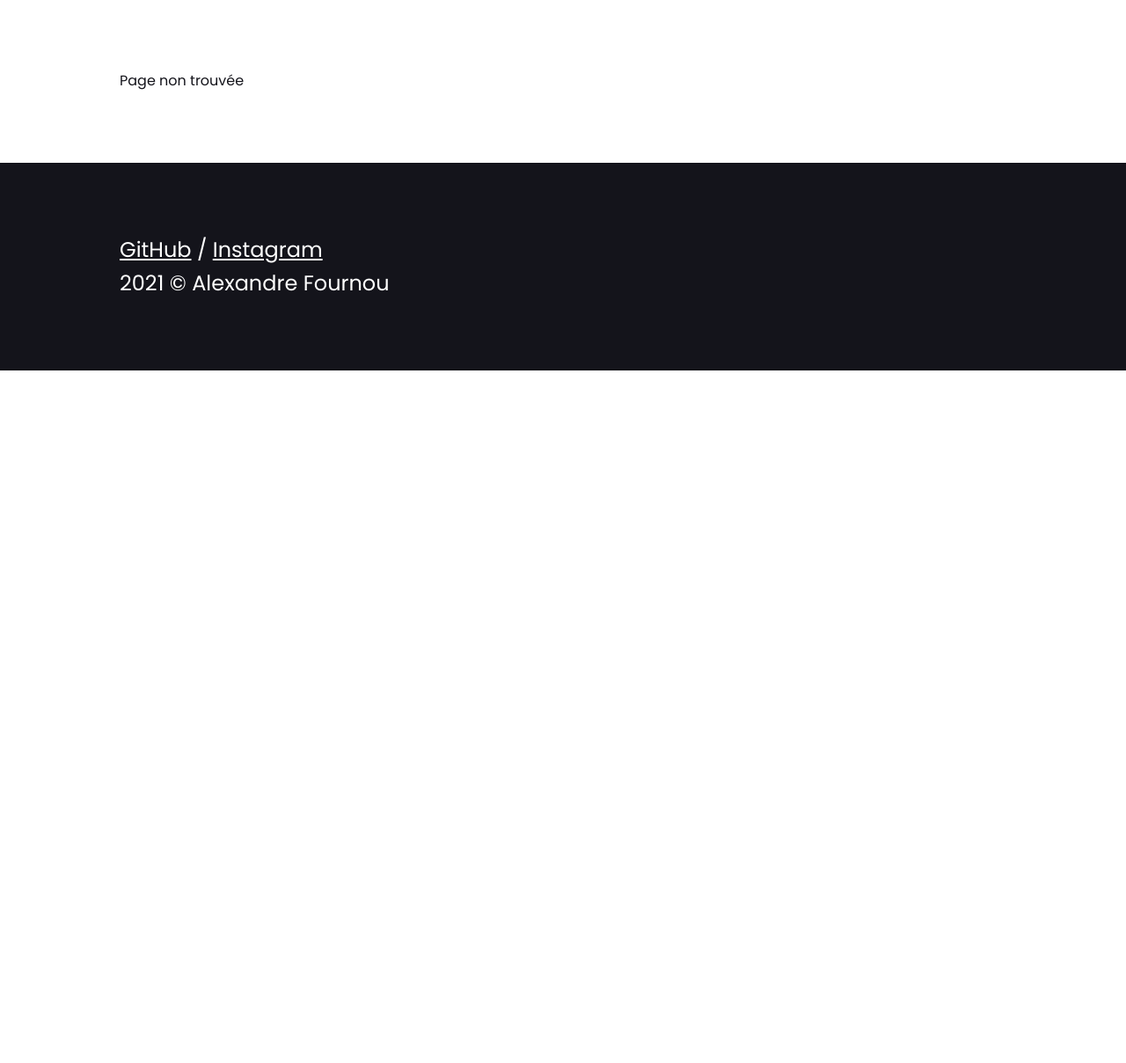
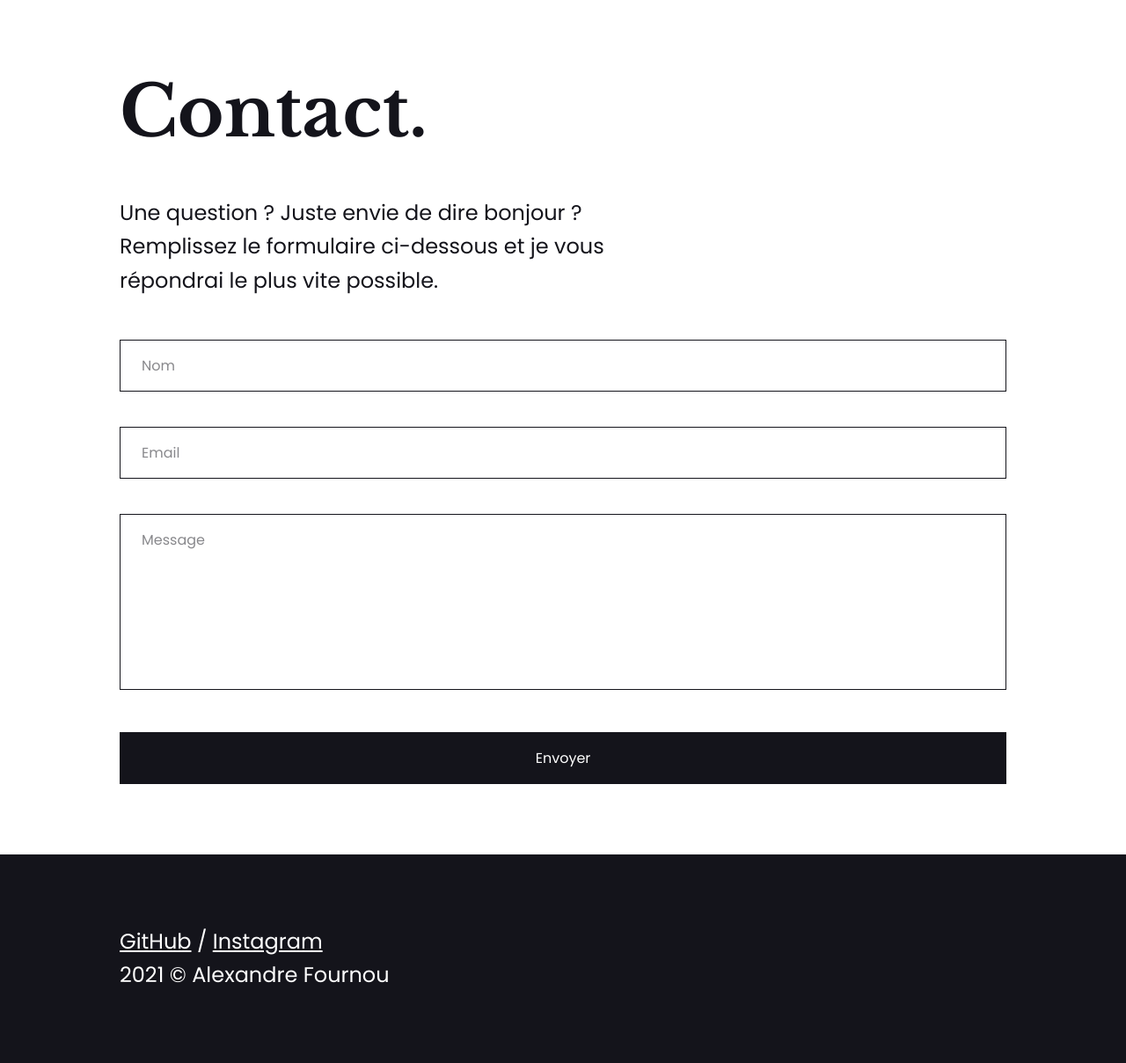
Before and after one commit to Frnalex/blog, a PHP site: page /index.php?route=contact in a window 1280 px wide. Shown: the part 73-1281 px from the top of the page at 88% size. Before the commit the page ends 494 px from the top, so only its background shows below. Run offline with PHP 8.4, Linux system fonts and the light colour scheme.

Commit message:
Contact page & Contact form validation

```diff
--- a/config/Router.php
+++ b/config/Router.php
@@ -59,6 +59,8 @@ class Router
                     $this->backController->deleteUser($this->request->getGet()->get('userId'), $this->request->getGet()->get('token'));
                 } elseif ($route === 'administration') {
                     $this->backController->administration();
+                } elseif ($route === 'contact') {
+                    $this->frontController->contact($this->request->getPost());
                 } else {
                     $this->errorController->errorNotFound();
                 }
--- a/public/css/main.css
+++ b/public/css/main.css
@@ -848,35 +848,45 @@ body .ml-5 {
   gap: calc(3 * var(--space));
 }
 
-.form input {
+.form input,
+.form textarea {
   width: 100%;
   padding: calc(2 * var(--space)) calc(3 * var(--space));
   border: 1px solid var(--color-dark);
 }
 
-.form input::-webkit-input-placeholder {
+.form input::-webkit-input-placeholder,
+.form textarea::-webkit-input-placeholder {
   color: var(--color-dark);
   opacity: 0.5;
 }
 
-.form input:-ms-input-placeholder {
+.form input:-ms-input-placeholder,
+.form textarea:-ms-input-placeholder {
   color: var(--color-dark);
   opacity: 0.5;
 }
 
-.form input::-ms-input-placeholder {
+.form input::-ms-input-placeholder,
+.form textarea::-ms-input-placeholder {
   color: var(--color-dark);
   opacity: 0.5;
 }
 
-.form input::placeholder {
+.form input::placeholder,
+.form textarea::placeholder {
   color: var(--color-dark);
   opacity: 0.5;
 }
 
+.form textarea {
+  resize: none;
+  min-height: 200px;
+}
+
 @media (min-width: 768px) {
   .form {
-    gap: calc(6 * var(--space));
+    gap: calc(5 * var(--space));
   }
 }
 
--- a/public/css/sass/components/_form.scss
+++ b/public/css/sass/components/_form.scss
@@ -2,7 +2,8 @@
     display: grid;
     gap: space(3);
 
-    input {
+    input,
+    textarea {
         width: 100%;
         padding: space(2) space(3);
         border: 1px solid var(--color-dark);
@@ -12,10 +13,15 @@
             opacity: 0.5;
         }
     }
+
+    textarea {
+        resize: none;
+        min-height: 200px;
+    }
 }
 
 @include up(768) {
     .form {
-        gap: space(6);
+        gap: space(5);
     }
 }
--- a/src/constraint/UserValidation.php
+++ b/src/constraint/UserValidation.php
@@ -62,13 +62,13 @@ class UserValidation extends Validation
     private function checkPassword($name, $value)
     {
         if ($this->constraint->notBlank($name, $value)) {
-            return $this->constraint->notBlank('pseudo', $value);
+            return $this->constraint->notBlank('mot de passe', $value);
         }
         if ($this->constraint->minLength($name, $value, 8)) {
-            return $this->constraint->minLength('pseudo', $value, 8);
+            return $this->constraint->minLength('mot de passe', $value, 8);
         }
         if ($this->constraint->maxLength($name, $value, 255)) {
-            return $this->constraint->maxLength('pseudo', $value, 255);
+            return $this->constraint->maxLength('mot de passe', $value, 255);
         }
         return null;
     }
--- a/src/constraint/Validation.php
+++ b/src/constraint/Validation.php
@@ -18,6 +18,10 @@ class Validation
             $userValidation = new UserValidation();
             return $userValidation->check($data);
         }
+        if ($name === 'Contact') {
+            $contactValidation = new ContactValidation();
+            return $contactValidation->check($data);
+        }
         return null;
     }
 }
--- a/src/controller/Controller.php
+++ b/src/controller/Controller.php
@@ -37,7 +37,6 @@ abstract class Controller
     {
         if (!$this->session->get('token') || $this->session->get('token') != $token) {
             $this->session->set('need_token', 'Le token a expiré');
-            header('Location: /index.php');
         } else {
             return true;
         }
--- a/src/controller/FrontController.php
+++ b/src/controller/FrontController.php
@@ -10,7 +10,8 @@ class FrontController extends Controller
     {
         $articles = $this->articleDAO->getArticles();
         return $this->view->render(
-            'home', [
+            'home',
+            [
                 'articles' => $articles
             ]
         );
@@ -21,7 +22,8 @@ class FrontController extends Controller
         $article = $this->articleDAO->getArticle($articleId);
         $comments = $this->commentDAO->getCommentsFromArticle($articleId);
         return $this->view->render(
-            'single', [
+            'single',
+            [
                 'article' => $article,
                 'comments' => $comments,
             ]
@@ -50,8 +52,10 @@ class FrontController extends Controller
                 $this->session->set('register', 'Votre inscription a bien été effectuée');
                 header('Location: /index.php');
             } else {
+                var_dump($errors);
                 return $this->view->render(
-                    'register', [
+                    'register',
+                    [
                         'post' => $post,
                         'errors' => $errors,
                     ]
@@ -76,7 +80,8 @@ class FrontController extends Controller
             } else {
                 $this->session->set('error_login', 'Le pseudo ou le mot de passe sont incorrects');
                 return $this->view->render(
-                    'login', [
+                    'login',
+                    [
                         'post' => $post
                     ]
                 );
@@ -84,4 +89,44 @@ class FrontController extends Controller
         }
         return $this->view->render('login');
     }
+
+    public function contact(Parameter $post)
+    {
+        if ($post->get('submit') && $this->checkToken($post->get('token'))) {
+            $errors = $this->validation->validate($post, 'Contact');
+
+            if (!$errors) {
+                $name = $post->get('name');
+                $email = $post->get('email');
+                $message = $post->get('email');
+
+                $to = 'alexandre.fournou@gmail.com';
+                $subject = 'Nouveau message envoyé depuis le blog';
+                $header = "FROM: $name <$email>";
+
+                if (mail($to, $subject, $message, $header)) {
+                    $this->session->set('email_send', 'Votre email a bien été envoyé');
+                    // unset($nom);
+                    // unset($prenom);
+                    // unset($email);
+                    // unset($objet);
+                    // unset($message);
+                } else {
+                    $this->session->set('email_error', "Une erreur est survenue, votre mail n'a pas été envoyé");
                 }
+            } else {
+                var_dump($post);
+                var_dump($errors);
+                return $this->view->render(
+                    'contact',
+                    [
+                        'post' => $post,
+                        'errors' => $errors,
+                    ]
+                );
+            }
+        } else {
+            return $this->view->render('contact');
+        }
+    }
+}
--- /dev/null
+++ b/templates/contact.php
@@ -0,0 +1,46 @@
+<?php
+$this->title = 'Contact';
+
+include('set_token.php');
+
+$name = isset($post) ? htmlspecialchars($post->get('name')) : '';
+$email = isset($post) ? htmlspecialchars($post->get('email')) : '';
+$message = isset($post) ? htmlspecialchars($post->get('message')) : '';
+
+?>
+
+<div class="page-title">
+    <h1 class="text-lg">Contact.</h1>
+    <p class="text">Une question ? Juste envie de dire bonjour ?</p>
+    <p class="text">Remplissez le formulaire ci-dessous et je vous répondrai le plus vite possible.</p>
+</div>
+
+<div>
+    <form class="form" method="POST" action="/index.php?route=contact">
+
+        <div class="form-group">
+            <input type="text" placeholder="Nom" id="name" name="name" value="<?php echo $name ?>">
+            <?php if (isset($errors['name'])) { ?>
+            <p class="text-alert"><?php echo $errors['name'] ?></p>
+            <?php } ?>
+        </div>
+
+        <div class="form-group">
+            <input type="email" placeholder="Email" id="email" name="email" value="<?php echo $email ?>">
+            <?php if (isset($errors['email'])) { ?>
+            <p class="text-alert"><?php echo $errors['email'] ?></p>
+            <?php } ?>
+        </div>
+
+        <div class="form-group">
+            <textarea name="message" id="message" placeholder="Message"><?php echo $message ?></textarea>
+            <?php if (isset($errors['message'])) { ?>
+            <p class="text-alert"><?php echo $errors['message'] ?></p>
+            <?php } ?>
+        </div>
+
+        <input name="token" type="hidden" value="<?php echo $this->session->get('token') ?>">
+
+        <input class="btn" type="submit" value="Envoyer" id="submit" name="submit">
+    </form>
+</div>
--- a/templates/form_article.php
+++ b/templates/form_article.php
@@ -2,7 +2,7 @@
 include('set_token.php');
 
 $route = isset($post) && $post->get('id') ? 'editArticle&articleId=' . $post->get('id') : 'addArticle';
-$submit = $route === "addArticle" ? 'Envoyer' : "Mettre à jour";
+$value = $route === "addArticle" ? 'Envoyer' : "Mettre à jour";
 $title = isset($post) ? htmlspecialchars($post->get('title')) : '';
 $content = isset($post) ? htmlspecialchars($post->get('content')) : '';
 ?>
@@ -19,6 +19,6 @@ $content = isset($post) ? htmlspecialchars($post->get('content')) : '';
 
     <input name="token" type="hidden" value="<?php echo $this->session->get('token') ?>">
 
-    <input type="submit" value="<?php echo $submit ?>" id="submit" name="submit">
+    <input type="submit" value="<?php echo $value ?>" id="submit" name="submit">
 
 </form>
--- a/templates/header.php
+++ b/templates/header.php
@@ -15,7 +15,7 @@
         <nav class="nav" id="js-nav">
             <ul>
                 <li><a href="/index.php" class="text-md">Accueil.</a></li>
-                <li><a href="#" class="text-md">Contact.</a></li>
+                <li><a href="/index.php?route=contact" class="text-md">Contact.</a></li>
 
                 <?php if ($this->session->get('pseudo')) { ?>
                 <li><a class="text-md" href="/index.php?route=logout">Se déconnecter</a></li>
--- a/templates/home.php
+++ b/templates/home.php
@@ -4,7 +4,6 @@
 <?php echo $this->session->show('logout'); ?>
 <?php echo $this->session->show('login'); ?>
 <?php echo $this->session->show('delete_account'); ?>
-<?php echo $this->session->show('need_token'); ?>
 
 <div class="page-title">
     <h1 class="text-lg">Je. Suis. Alex.</h1>
--- a/templates/login.php
+++ b/templates/login.php
@@ -24,11 +24,11 @@ $pseudo = isset($post) ? htmlspecialchars($post->get('pseudo')) : '';
         ?>
 
         <div class="form-group">
-            <input type="text" placeholder="Pseudo" id="pseudo" name="pseudo" value="<?php echo $pseudo ?>"><br>
+            <input type="text" placeholder="Pseudo" id="pseudo" name="pseudo" value="<?php echo $pseudo ?>">
         </div>
 
         <div class="form-group">
-            <input type="password" placeholder="Mot de passe" id="password" name="password"><br>
+            <input type="password" placeholder="Mot de passe" id="password" name="password">
         </div>
 
         <input name="token" type="hidden" value="<?php echo $this->session->get('token') ?>">
--- a/templates/set_token.php
+++ b/templates/set_token.php
@@ -1,2 +1,4 @@
 <?php
+
+echo $this->session->show('need_token');
 $this->session->set('token', md5(time() * rand(175, 658)));
```
Also changed, not shown: src/constraint/Constraint.php (+11 -3 lines), src/constraint/ContactValidation.php (added, +74 -0 lines), 1 other file. Lines whose indentation alone changed are shown as unchanged.
